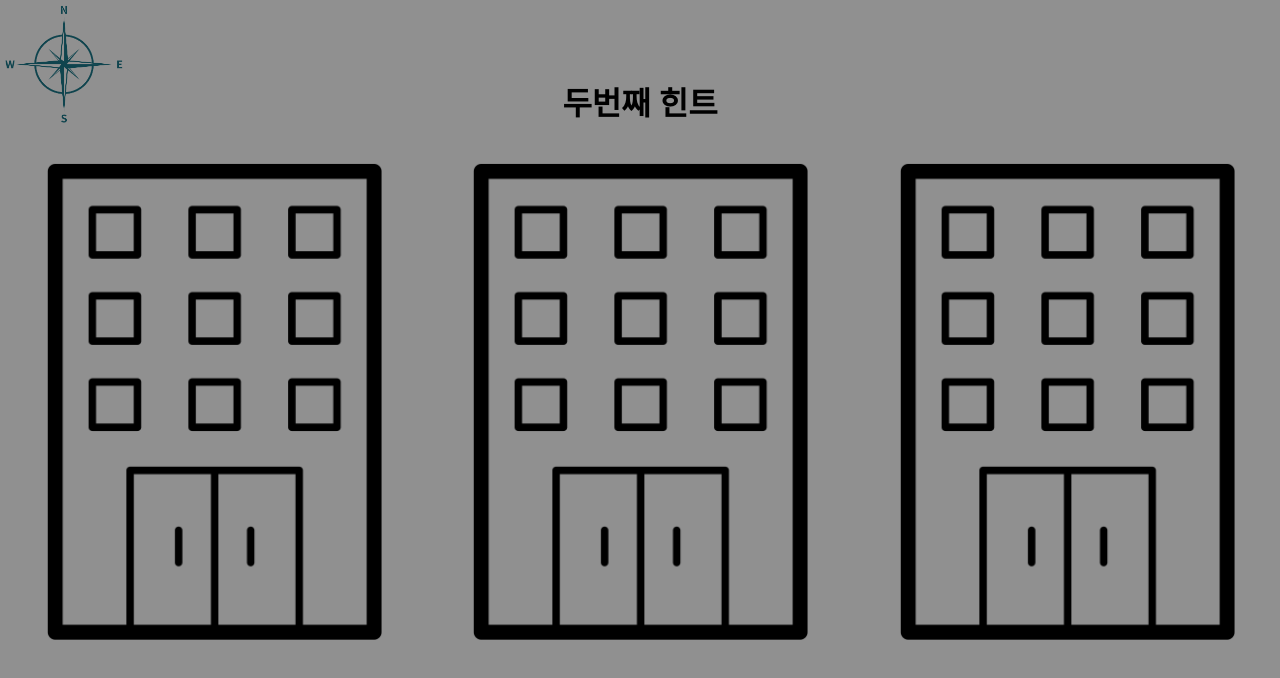
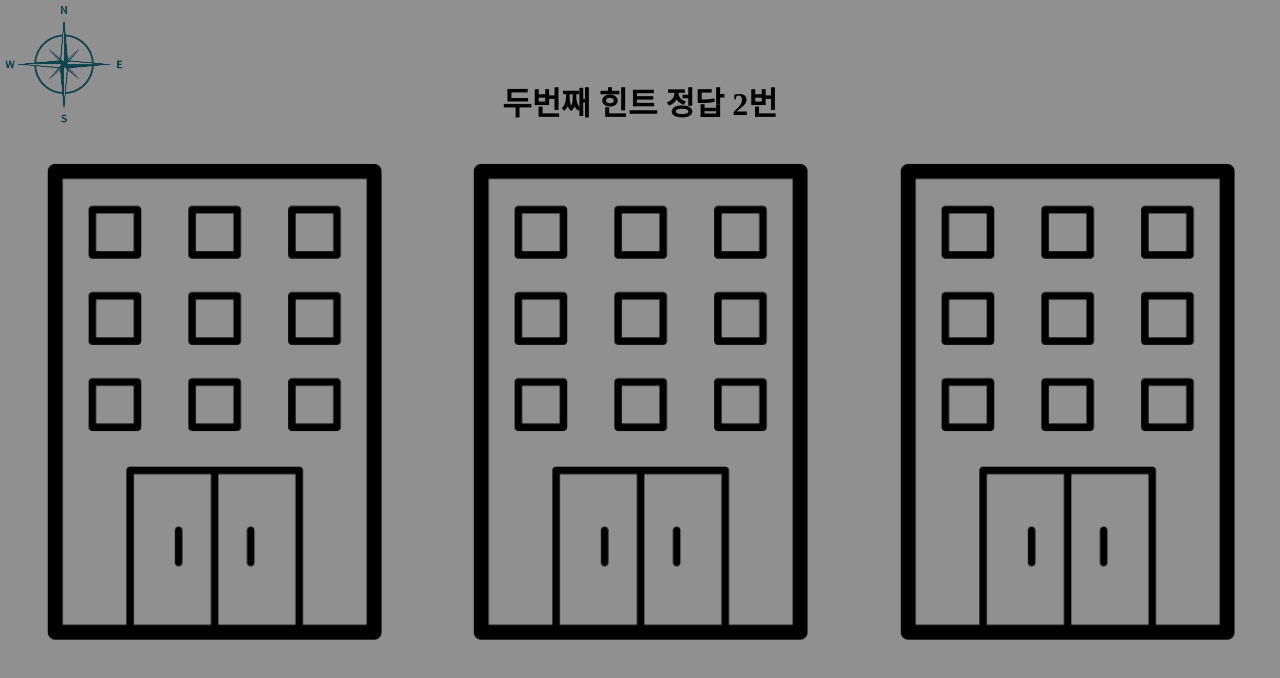
Before and after one commit to IMIMIMIMIMIMIMIM/find-murder, a React (Create React App) app: page /building in a window 1280 px wide. Shown: the top 678 px of the page. Built offline with nearby package versions, Linux system fonts and the light colour scheme.

Commit message:
Feat, fix: random func fix & done, 'hint === answer' done #9

```diff
--- a/src/components/building/building.jsx
+++ b/src/components/building/building.jsx
@@ -1,13 +1,12 @@
-import { useState } from "react";
 import { useNavigate } from "react-router-dom";
 import styled from "styled-components";
 
 const Building = () => {
   const navigate = useNavigate();
   const chooseBuilding = (b) => {
-    if (b === text) {
+    if (b === text.id) {
       navigate("/floor", {
-        state: { build: b },
+        state: { build: b, btext: text.id },
       });
     } else {
       navigate("/finish", {
@@ -16,13 +15,21 @@ const Building = () => {
     }
   };
 
-  const hintList = ["첫번째 힌트", "두번째 힌트", "세번째 힌트"];
-  const firstAnswer = () => {
-    hintList[0] = 1;
-    hintList[1] = 2;
-    hintList[2] = 3;
-  };
-
+  const hintList = [
+    {
+      id: 1,
+      hint: "첫번째 힌트 정답 1번",
+    },
+    {
+      id: 2,
+      hint: "두번째 힌트 정답 2번",
+    },
+    {
+      id: 3,
+      hint: "세번째 힌트 정답 3번",
+    },
+  ];
+  console.log(hintList[0].id);
   const hintText = (array) => {
     const random = Math.floor(Math.random() * hintList.length);
     return array[random];
@@ -34,7 +41,7 @@ const Building = () => {
       <ImgDiv>
         <ComImg src="/img/compass.png" />
       </ImgDiv>
-      <HintH1>{text}</HintH1>
+      <HintH1>{text.hint}</HintH1>
       <ListDiv>
         <BuildingDiv onClick={() => chooseBuilding(1)}></BuildingDiv>
         <BuildingDiv onClick={() => chooseBuilding(2)}></BuildingDiv>
--- a/src/components/finish/finish.jsx
+++ b/src/components/finish/finish.jsx
@@ -6,9 +6,13 @@ const Finish = () => {
   const b = location.state.build;
   const f = location.state.floor;
   const r = location.state.room;
+  const btext = location.state.btext;
+  const ftext = location.state.ftext;
+  const rtext = location.state.rtext;
+
   console.log("건물: " + b, "층: " + f, "방: " + r);
   const result = () => {
-    if (b !== 2 || f !== 2 || r !== 3) {
+    if (b !== btext || f !== ftext || r !== rtext) {
       return "실패";
     } else {
       return "성공";
--- a/src/components/floor/floor.jsx
+++ b/src/components/floor/floor.jsx
@@ -5,13 +5,16 @@ const Floor = () => {
   const navigate = useNavigate();
   const location = useLocation();
   const b = location.state.build;
+  const btext = location.state.btext;
   console.log("건물: " + b);
   const chooseFloor = (f) => {
-    if (f === 2) {
+    if (f === text.id) {
       navigate("/room", {
         state: {
           build: b,
           floor: f,
+          btext: btext,
+          ftext: text.id,
         },
       });
     } else {
@@ -20,10 +23,31 @@ const Floor = () => {
       });
     }
   };
+  const hintList = [
+    {
+      id: 1,
+      hint: "첫번째 힌트 정답 1번",
+    },
+    {
+      id: 2,
+      hint: "두번째 힌트 정답 2번",
+    },
+    {
+      id: 3,
+      hint: "세번째 힌트 정답 3번",
+    },
+  ];
+  console.log(hintList[0].id);
+  const hintText = (array) => {
+    const random = Math.floor(Math.random() * hintList.length);
+    return array[random];
+  };
+  let text = hintText(hintList);
+  console.log(text);
 
   return (
     <MainDiv>
-      <HintH1>높지도 낮지도 않은 곳</HintH1>
+      <HintH1>{text.hint}</HintH1>
       <ListDiv>
         <FloorDiv onClick={() => chooseFloor(1)}>1F</FloorDiv>
         <FloorDiv onClick={() => chooseFloor(2)}>2F</FloorDiv>
--- a/src/components/room/room.jsx
+++ b/src/components/room/room.jsx
@@ -6,6 +6,8 @@ const Room = () => {
   const location = useLocation();
   const b = location.state.build;
   const f = location.state.floor;
+  const btext = location.state.btext;
+  const ftext = location.state.ftext;
   console.log("건물: " + b, "층: " + f);
   const chooseRoom = (r) => {
     navigate("/finish", {
@@ -13,12 +15,36 @@ const Room = () => {
         build: b,
         floor: f,
         room: r,
+        btext: btext,
+        ftext: ftext,
+        rtext: text.id,
       },
     });
   };
+  const hintList = [
+    {
+      id: 1,
+      hint: "첫번째 힌트 정답 1번",
+    },
+    {
+      id: 2,
+      hint: "두번째 힌트 정답 2번",
+    },
+    {
+      id: 3,
+      hint: "세번째 힌트 정답 3번",
+    },
+  ];
+  console.log(hintList[0].id);
+  const hintText = (array) => {
+    const random = Math.floor(Math.random() * hintList.length);
+    return array[random];
+  };
+  let text = hintText(hintList);
+  console.log(text);
   return (
     <MainDiv>
-      <HintH1>가장 마지막</HintH1>
+      <HintH1>{text.hint}</HintH1>
       <ListDiv>
         <DoorDiv onClick={() => chooseRoom(1)}></DoorDiv>
         <DoorDiv onClick={() => chooseRoom(2)}></DoorDiv>
```
